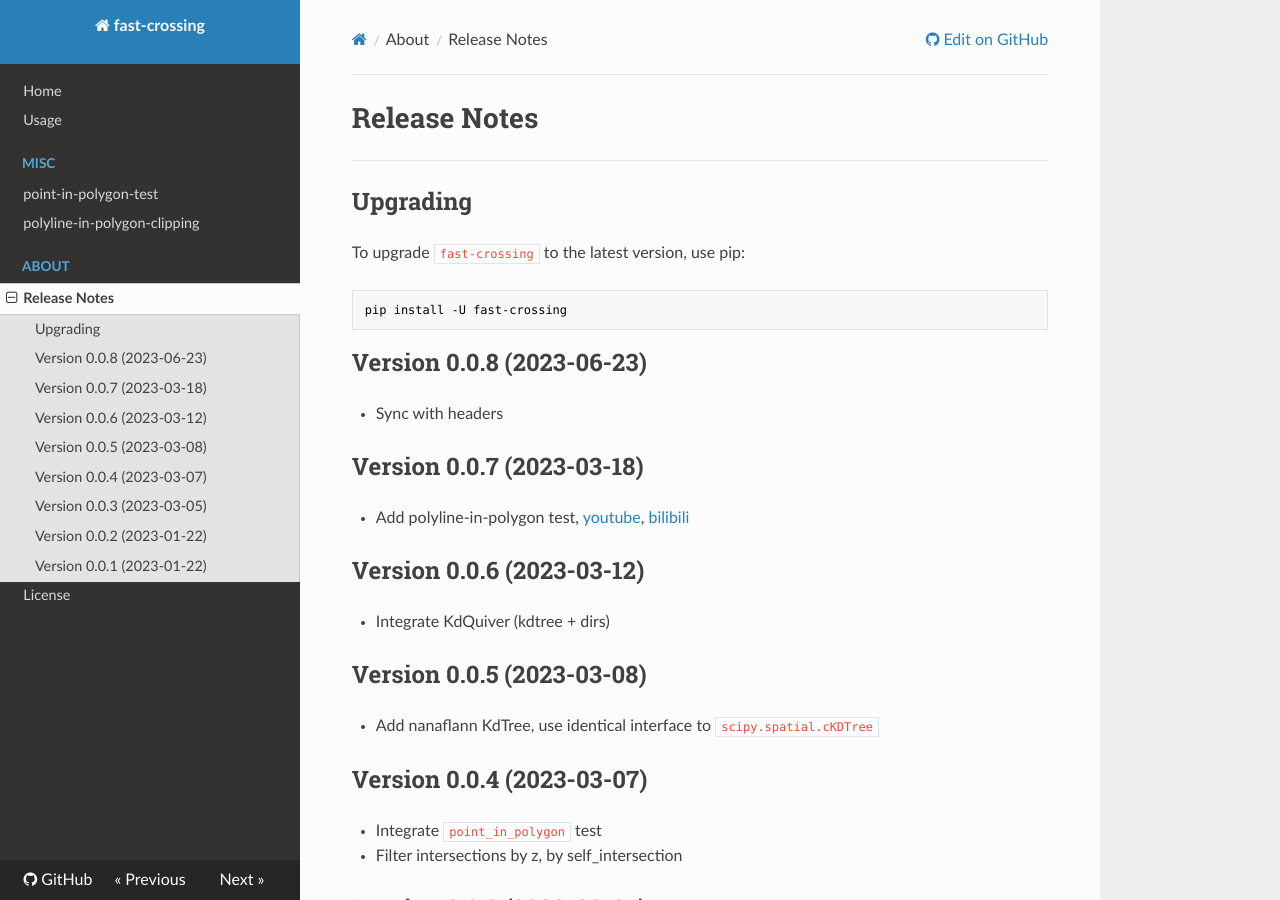
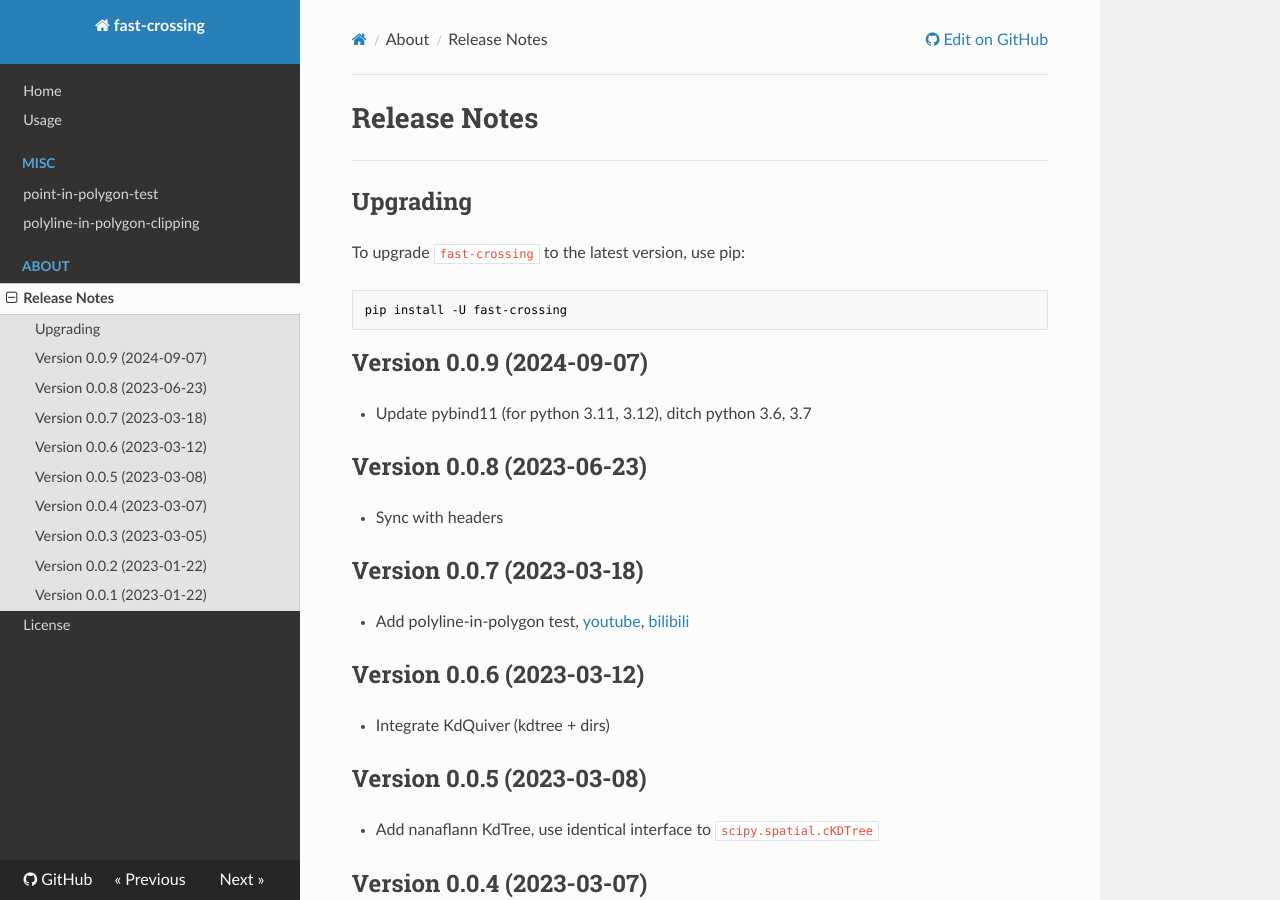
Before and after one commit to cubao/fast-crossing, an MkDocs documentation site: the page built from docs/about/release-notes.md, in a window 1280 px wide and 900 px high. Built offline with MkDocs 1.6.1, drawn with Linux system fonts in a browser that asks for light colours; nearby versions of some CDN libraries.

Commit message:
update pybind (for python 3.11~3.12) and headers (#18)
* update pybind and headers

* fix

* fix

* fix

* fix

* release

* fix

* fix

---------

Co-authored-by: xiaohui.yang <xiaohui.yang@momenta.ai>
Co-authored-by: zhixiong.tang <zhixiong.tang@momenta.ai>

````diff
--- a/docs/about/release-notes.md
+++ b/docs/about/release-notes.md
@@ -9,6 +9,10 @@
 ```bash
 pip install -U fast-crossing
 ```
+
+## Version 0.0.9 (2024-09-07)
+
+*   Update pybind11 (for python 3.11, 3.12), ditch python 3.6, 3.7
 
 ## Version 0.0.8 (2023-06-23)
 
--- a/setup.py
+++ b/setup.py
@@ -124,7 +124,7 @@
 # logic and declaration, and simpler if you include description/version in a file.
 setup(
     name="fast_crossing",
-    version="0.0.8",
+    version="0.0.9",
     author="tzx",
     author_email="dvorak4tzx@gmail.com",
     url="https://fast-crossing.readthedocs.io",
````
Also changed, not shown: 3 other files.
